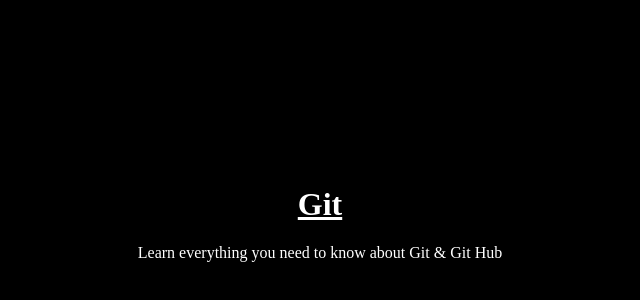
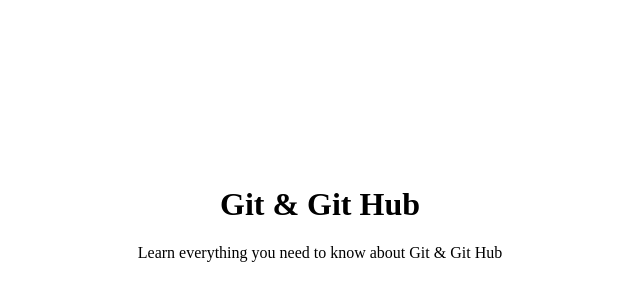
Before and after one commit to lalkay96/git_tuts, a plain HTML site: page index.html in a window 1280 px wide. Shown: the part 114-414 px from the top of the page, without its empty margins (320-960 px from the left). Drawn offline with Linux system fonts and the light colour scheme.

Commit message:
litemode

```diff
--- a/CSS/style.css
+++ b/CSS/style.css
@@ -1,5 +1,5 @@
 body {
-  background-color: black;
+  background-color: white;
 }
 
 /* div {
@@ -15,14 +15,14 @@ body {
 } */
 
 h1 {
-  color: white;
+  color: black;
   text-decoration: underline;
   text-decoration-color: white;
 }
 
 .middle {
   /* background-color: white; */
-  color: white;
+  color: black;
   margin-top: 300px;
   text-align: center;
   /* text-decoration: underline;
--- a/index.html
+++ b/index.html
@@ -9,7 +9,7 @@
     <!-- <h1>Gut & Git Hub</h1>
     <p>Learn Git & Git Hub</p> -->
     <div class="middle">
-      <h1>Git</h1>
+      <h1>Git & Git Hub</h1>
       <p>Learn everything you need to know about Git & Git Hub</p>
     </div>
   </body>
```
